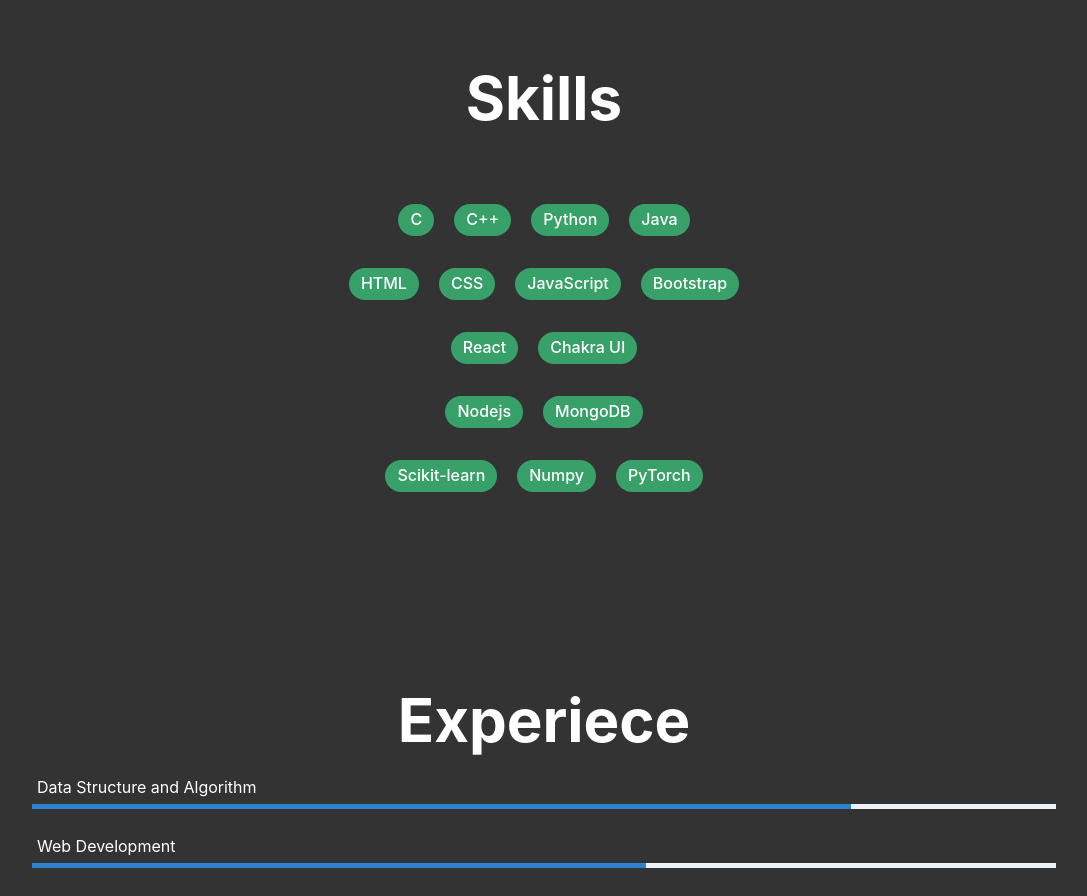
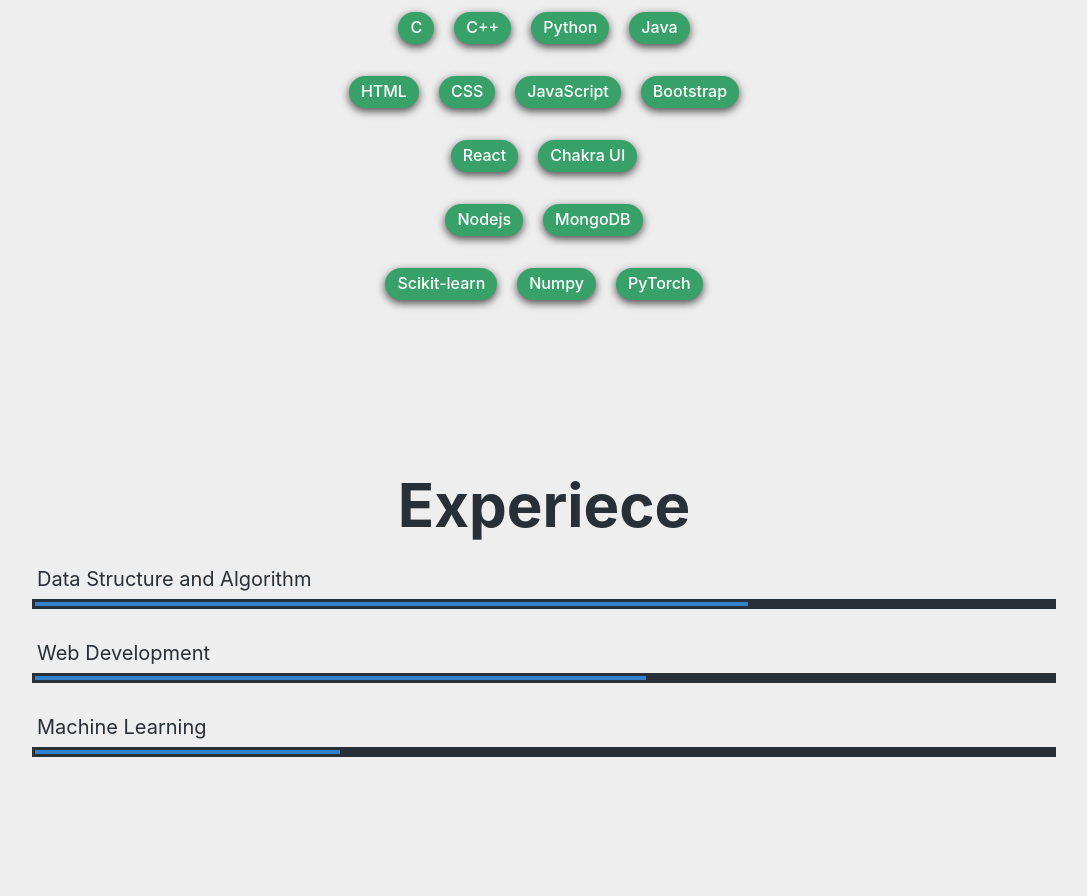
Before and after one commit to kumarsomesh10/Portfolio, a React (Create React App) app: page / in a window 1280 px wide. Shown: the part 1900-2796 px from the top of the page, without its empty margins (96-1183 px from the left). Built offline with nearby package versions, Linux system fonts and the light colour scheme.

Commit message:
Changed bg Color

```diff
--- a/src/App.js
+++ b/src/App.js
@@ -10,8 +10,8 @@
 function App() {
   return (
     <div>
-      <body className="content">
-        <div className="background-image">
+      <body>
+        <div className="background">
           <Navbar />
           <Portfolioheader />
           <About />
@@ -24,3 +24,11 @@
 }
 
 export default App;
+
+// Sophisticated and Professional:
+
+// Primary Color: #292f36 (Charcoal)
+// Accent Color: #008080 (Teal)
+// Highlight Color: #6b8e23 (Olive)
+// Background Color: #EEEEEE (Light Gray)
+// Subtle Contrast: #cccccc (Gray)
--- a/src/components/About.js
+++ b/src/components/About.js
@@ -19,7 +19,7 @@
         display="flex"
         justifyContent="center"
         alignItems="center"
-        textColor="white"
+        textColor="#292f36"
         marginTop={["100px", "40px", "100px"]}
         // borderWidth="1px"
         // borderColor={"white"}
@@ -43,7 +43,7 @@
           marginTop={["", "30px", ""]}
           width={"80vw"}
           bg={"none"}
-          textColor={"white"}
+          textColor={"#292f36"}
           border="none"
         >
           <Image
--- a/src/components/Education.js
+++ b/src/components/Education.js
@@ -15,7 +15,7 @@
         display="flex"
         justifyContent="center"
         alignItems="center"
-        textColor="white"
+        textColor="#292f36"
         marginTop={["30px", "40px"]}
         marginBottom={"20px"}
       >
@@ -28,7 +28,8 @@
         justifyContent="center"
         alignItems="center"
         height={["80vh", "100vh", "40vh"]}
-        textColor="white"
+        textColor="#292f36"
+        fontSize={"xl"}
         // borderColor="red"
         // borderWidth="1px"
       >
--- a/src/components/Experience.js
+++ b/src/components/Experience.js
@@ -9,23 +9,42 @@
         justifyContent="center"
         alignItems="center"
         height={["40vh", "60vh"]}
-        textColor="white"
+        textColor="#292f36"
+        fontSize={"xl"}
         // borderColor="red"
         // borderWidth="5px"
       >
-        <VStack spacing={5}>
+        <VStack spacing={6}>
           <Heading size="3xl">Experiece</Heading>
           <Box>
             <Text padding="5px">Data Structure and Algorithm</Text>
-            <Progress value={80} width="80vw" height="5px" />
+            <Progress
+              padding={"3px"}
+              bg={"#292f36"}
+              value={70}
+              width="80vw"
+              height="10px"
+            />
           </Box>
           <Box>
             <Text padding="5px">Web Development</Text>
-            <Progress value={60} width="80vw" height="5px" />
+            <Progress
+              padding={"3px"}
+              bg={"#292f36"}
+              value={60}
+              width="80vw"
+              height="10px"
+            />
           </Box>
           <Box>
             <Text padding="5px">Machine Learning </Text>
-            <Progress value={20} width="80vw" height="5px" />
+            <Progress
+              padding={"3px"}
+              bg={"#292f36"}
+              value={30}
+              width="80vw"
+              height="10px"
+            />
           </Box>
         </VStack>
       </Box>
--- a/src/components/Skills.js
+++ b/src/components/Skills.js
@@ -8,7 +8,7 @@
         display="flex"
         justifyContent="center"
         alignItems="center"
-        textColor="white"
+        textColor="#292f36"
         marginTop={["30px", "40px"]}
       >
         <Heading size="3xl" fontWeight={"bold"}>
@@ -20,7 +20,7 @@
         justifyContent="center"
         alignItems="center"
         height="55vh"
-        textColor="white"
+        textColor="#292f36"
       >
         <Stack direction={["column", "column", "column"]} spacing={[4, 8, 8]}>
           <Stack
@@ -35,6 +35,11 @@
               borderRadius="full"
               variant="solid"
               colorScheme="green"
+              boxShadow="rgba(0, 0, 0, 0.70) 0px 3px 8px"
+              _hover={{
+                transform: "scale(1.05)", // Scale up on hover
+                boxShadow: "rgba(0, 0, 0, 0.99) 0px 5px 15px", // Adjust the box shadow on hover
+              }}
             >
               <TagLabel>C</TagLabel>
             </Tag>
@@ -43,6 +48,11 @@
               borderRadius="full"
               variant="solid"
               colorScheme="green"
+              boxShadow="rgba(0, 0, 0, 0.70) 0px 3px 8px"
+              _hover={{
+                transform: "scale(1.05)", // Scale up on hover
+                boxShadow: "rgba(0, 0, 0, 0.99) 0px 5px 15px", // Adjust the box shadow on hover
+              }}
             >
               <TagLabel>C++</TagLabel>
             </Tag>
@@ -51,6 +61,11 @@
               borderRadius="full"
               variant="solid"
               colorScheme="green"
+              boxShadow="rgba(0, 0, 0, 0.70) 0px 3px 8px"
+              _hover={{
+                transform: "scale(1.05)", // Scale up on hover
+                boxShadow: "rgba(0, 0, 0, 0.99) 0px 5px 15px", // Adjust the box shadow on hover
+              }}
             >
               <TagLabel>Python</TagLabel>
             </Tag>
@@ -59,6 +74,11 @@
               borderRadius="full"
               variant="solid"
               colorScheme="green"
+              boxShadow="rgba(0, 0, 0, 0.70) 0px 3px 8px"
+              _hover={{
+                transform: "scale(1.05)", // Scale up on hover
+                boxShadow: "rgba(0, 0, 0, 0.99) 0px 5px 15px", // Adjust the box shadow on hover
+              }}
             >
               <TagLabel>Java</TagLabel>
             </Tag>
@@ -75,6 +95,11 @@
               borderRadius="full"
               variant="solid"
               colorScheme="green"
+              boxShadow="rgba(0, 0, 0, 0.70) 0px 3px 8px"
+              _hover={{
+                transform: "scale(1.05)", // Scale up on hover
+                boxShadow: "rgba(0, 0, 0, 0.99) 0px 5px 15px", // Adjust the box shadow on hover
+              }}
             >
               <TagLabel>HTML</TagLabel>
             </Tag>
@@ -83,6 +108,11 @@
               borderRadius="full"
               variant="solid"
               colorScheme="green"
+              boxShadow="rgba(0, 0, 0, 0.70) 0px 3px 8px"
+              _hover={{
+                transform: "scale(1.05)", // Scale up on hover
+                boxShadow: "rgba(0, 0, 0, 0.99) 0px 5px 15px", // Adjust the box shadow on hover
+              }}
             >
               <TagLabel>CSS</TagLabel>
             </Tag>
@@ -91,6 +121,11 @@
               borderRadius="full"
               variant="solid"
               colorScheme="green"
+              boxShadow="rgba(0, 0, 0, 0.70) 0px 3px 8px"
+              _hover={{
+                transform: "scale(1.05)", // Scale up on hover
+                boxShadow: "rgba(0, 0, 0, 0.99) 0px 5px 15px", // Adjust the box shadow on hover
+              }}
             >
               <TagLabel>JavaScript</TagLabel>
             </Tag>
@@ -99,6 +134,11 @@
               borderRadius="full"
               variant="solid"
               colorScheme="green"
+              boxShadow="rgba(0, 0, 0, 0.70) 0px 3px 8px"
+              _hover={{
+                transform: "scale(1.05)", // Scale up on hover
+                boxShadow: "rgba(0, 0, 0, 0.99) 0px 5px 15px", // Adjust the box shadow on hover
+              }}
             >
               <TagLabel>Bootstrap</TagLabel>
             </Tag>
@@ -115,6 +155,11 @@
               borderRadius="full"
               variant="solid"
               colorScheme="green"
+              boxShadow="rgba(0, 0, 0, 0.70) 0px 3px 8px"
+              _hover={{
+                transform: "scale(1.05)", // Scale up on hover
+                boxShadow: "rgba(0, 0, 0, 0.99) 0px 5px 15px", // Adjust the box shadow on hover
+              }}
             >
               <TagLabel>React</TagLabel>
             </Tag>
@@ -123,6 +168,11 @@
               borderRadius="full"
               variant="solid"
               colorScheme="green"
+              boxShadow="rgba(0, 0, 0, 0.70) 0px 3px 8px"
+              _hover={{
+                transform: "scale(1.05)", // Scale up on hover
+                boxShadow: "rgba(0, 0, 0, 0.99) 0px 5px 15px", // Adjust the box shadow on hover
+              }}
             >
               <TagLabel>Chakra UI</TagLabel>
             </Tag>
@@ -139,6 +189,11 @@
               borderRadius="full"
               variant="solid"
               colorScheme="green"
+              boxShadow="rgba(0, 0, 0, 0.70) 0px 3px 8px"
+              _hover={{
+                transform: "scale(1.05)", // Scale up on hover
+                boxShadow: "rgba(0, 0, 0, 0.99) 0px 5px 15px", // Adjust the box shadow on hover
+              }}
             >
               <TagLabel>Nodejs</TagLabel>
             </Tag>
@@ -147,6 +202,11 @@
               borderRadius="full"
               variant="solid"
               colorScheme="green"
+              boxShadow="rgba(0, 0, 0, 0.70) 0px 3px 8px"
+              _hover={{
+                transform: "scale(1.05)", // Scale up on hover
+                boxShadow: "rgba(0, 0, 0, 0.99) 0px 5px 15px", // Adjust the box shadow on hover
+              }}
             >
               <TagLabel>MongoDB</TagLabel>
             </Tag>
@@ -163,6 +223,11 @@
               borderRadius="full"
               variant="solid"
               colorScheme="green"
+              boxShadow="rgba(0, 0, 0, 0.70) 0px 3px 8px"
+              _hover={{
+                transform: "scale(1.05)", // Scale up on hover
+                boxShadow: "rgba(0, 0, 0, 0.99) 0px 5px 15px", // Adjust the box shadow on hover
+              }}
             >
               <TagLabel>Scikit-learn</TagLabel>
             </Tag>
@@ -171,6 +236,11 @@
               borderRadius="full"
               variant="solid"
               colorScheme="green"
+              boxShadow="rgba(0, 0, 0, 0.70) 0px 3px 8px"
+              _hover={{
+                transform: "scale(1.05)", // Scale up on hover
+                boxShadow: "rgba(0, 0, 0, 0.99) 0px 5px 15px", // Adjust the box shadow on hover
+              }}
             >
               <TagLabel>Numpy</TagLabel>
             </Tag>
@@ -179,6 +249,11 @@
               borderRadius="full"
               variant="solid"
               colorScheme="green"
+              boxShadow="rgba(0, 0, 0, 0.70) 0px 3px 8px"
+              _hover={{
+                transform: "scale(1.05)", // Scale up on hover
+                boxShadow: "rgba(0, 0, 0, 0.99) 0px 5px 15px", // Adjust the box shadow on hover
+              }}
             >
               <TagLabel>PyTorch</TagLabel>
             </Tag>
--- a/src/styles/App.css
+++ b/src/styles/App.css
@@ -1,13 +1,8 @@
-.content{
+
+.background {
     width: 100vw;
-    background-color: #333;
-}
-/* styles.css */
-.background-image {
-    /* background-image: url('https://i.imgur.com/HDwyUo1.jpg'); */
-    background-color: #333;
+    background-color: #EEEEEE;
     background-position: "right";
     background-size: cover;
-    background-attachment: fixed; /* Keep the background image fixed */
-    /* transition: background-color 0.5s ease;  */
+    background-attachment: fixed;
   }
```
Also changed, not shown: src/components/Contact.js (+52 -13 lines), src/components/Navbar.js (+41 -16 lines), src/components/Portfolioheader.js (+3 -5 lines), src/components/Works.js (+82 -69 lines), src/components/Background.js (deleted).
